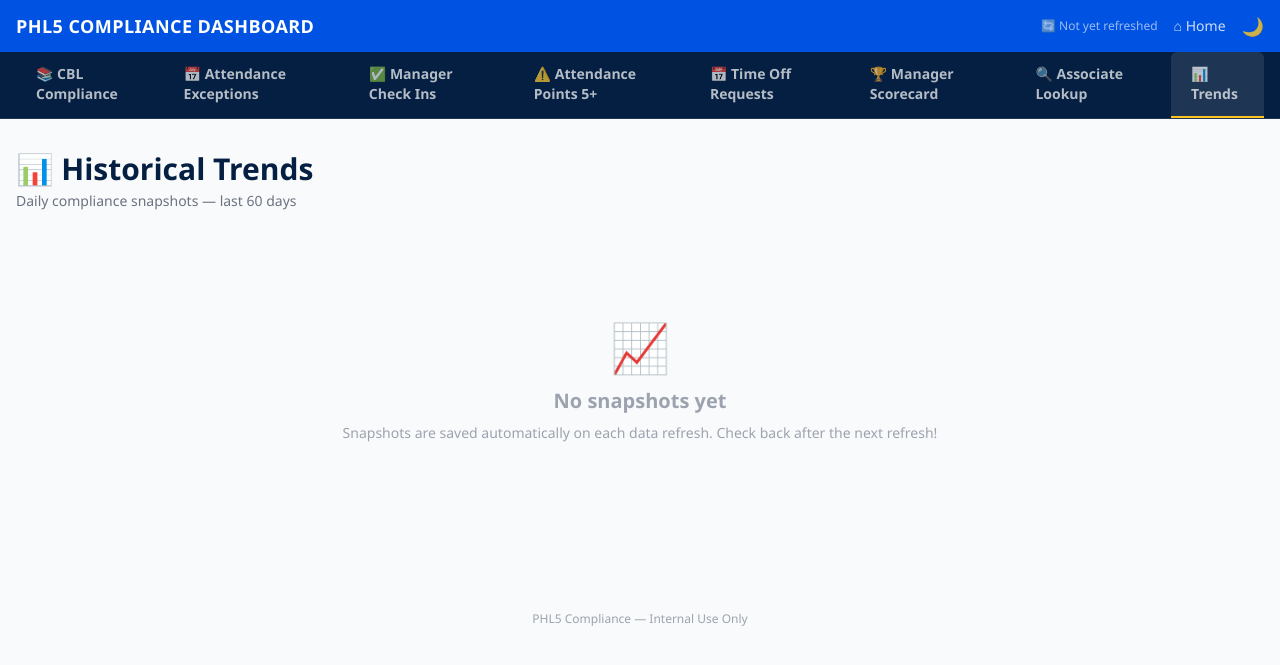
After one commit to shalingandhi-samy/HR-Compliance, a FastAPI app: template templates/trends.html in a window 1280 px wide. The commit adds this page. Shown: the top 665 px of the page. Run offline with FastAPI, Linux system fonts and the light colour scheme; the template is opened without the code that fills it, so the values that code supplies are empty; parts of the project's set-up code (start-up, migrations or seed data) failed here and were passed over; some libraries are stand-ins or nearby versions.

Commit message:
feat: associate lookup, historical trending, last refreshed timestamp, dark mode, teams alerts

```diff
--- a/main.py
+++ b/main.py
@@ -33,12 +33,21 @@ from apscheduler.schedulers.background import BackgroundScheduler
 from apscheduler.triggers.cron import CronTrigger
 import logging
 
+import json
 import onedrive_client
 from file_watcher import start_file_watcher
 from scorecard_data import get_scorecard_summary, get_manager_scorecard
+from associate_lookup import search_associate
+from history_db import init_db, save_snapshot, get_snapshots
+from alerts import check_and_send_alerts
 
 logging.basicConfig(level=logging.INFO)
 logger = logging.getLogger(__name__)
+
+
+from datetime import datetime
+
+_last_refreshed: datetime | None = None
 
 
 def scheduled_refresh():
@@ -46,6 +55,7 @@ def scheduled_refresh():
 
     Downloads fresh bytes from OneDrive once, then re-parses all sheets.
     """
+    global _last_refreshed
     logger.info("Scheduled refresh triggered - downloading latest Excel from OneDrive...")
     onedrive_client.refresh_file_bytes()
     load_data(force=True)
@@ -53,7 +63,39 @@ def scheduled_refresh():
     load_checkins(force=True)
     load_points(force=True)
     load_pto(force=True)
+    _last_refreshed = datetime.now()
+    # Save daily snapshot for trending
+    _save_snapshot_now()
+    # Check alert thresholds
+    try:
+        check_and_send_alerts(
+            load_data(), load_attendance(), load_checkins(), load_points(), load_pto()
+        )
+    except Exception as exc:
+        logger.warning(f"Alert check failed: {exc}")
     logger.info("Scheduled refresh complete!")
+
+
+def _save_snapshot_now() -> None:
+    """Pull current totals from cached data and persist a snapshot."""
+    try:
+        cbl = load_data()
+        att = load_attendance()
+        chk = load_checkins()
+        pts = load_points()
+        pto = load_pto()
+        from checkin_data import get_checkin_summary
+        chk_summary = get_checkin_summary(chk)
+        save_snapshot(
+            cbl=len(cbl),
+            att=len(att),
+            chk=chk_summary["total"],
+            pts=len(pts),
+            pto=len(pto),
+        )
+        logger.info("Snapshot saved to history.db")
+    except Exception as exc:
+        logger.warning(f"Snapshot failed: {exc}")
 
 
 app = FastAPI(title="PHL5 Compliance Dashboard")
@@ -73,6 +115,10 @@ async def startup_event():
     load_checkins()
     load_points()
     load_pto()
+    global _last_refreshed
+    _last_refreshed = datetime.now()
+    init_db()
+    _save_snapshot_now()
     logger.info("All data loaded and ready!")
     start_file_watcher(scheduled_refresh)
 
@@ -250,6 +296,41 @@ async def pto_manager(request: Request, manager_name: str):
     })
 
 
+@app.get("/api/last-refreshed", response_class=HTMLResponse)
+async def last_refreshed():
+    """Returns a small HTML snippet showing the last refresh time."""
+    if _last_refreshed:
+        ts = _last_refreshed.strftime("%b %d, %Y %I:%M %p")
+        return HTMLResponse(f'<span>&#128260; Last refreshed: <strong>{ts}</strong></span>')
+    return HTMLResponse('<span>&#128260; Not yet refreshed</span>')
+
+
+@app.get("/lookup", response_class=HTMLResponse)
+async def lookup(request: Request, q: str = ""):
+    cbl = load_data()
+    att = load_attendance()
+    chk = load_checkins()
+    pts = load_points()
+    pto = load_pto()
+    results = search_associate(q, cbl, att, chk, pts, pto) if q else None
+    return templates.TemplateResponse("lookup.html", {
+        "request": request,
+        "q": q,
+        "results": results,
+        "quote": quote,
+    })
+
+
+@app.get("/trends", response_class=HTMLResponse)
+async def trends(request: Request):
+    snapshots = get_snapshots(days=60)
+    return templates.TemplateResponse("trends.html", {
+        "request": request,
+        "snapshots": snapshots,
+        "snapshots_json": json.dumps(snapshots),
+    })
+
+
 @app.get("/scorecard", response_class=HTMLResponse)
 async def scorecard(request: Request):
     cbl = load_data()
--- a/templates/base.html
+++ b/templates/base.html
@@ -1,5 +1,5 @@
 <!DOCTYPE html>
-<html lang="en">
+<html lang="en" id="html-root">
 <head>
   <meta charset="UTF-8" />
   <meta name="viewport" content="width=device-width, initial-scale=1.0" />
@@ -36,19 +36,49 @@
       .shadow, .shadow-lg, .shadow-md { box-shadow: none !important; }
       a { text-decoration: none !important; color: inherit !important; }
     }
+    /* Dark mode */
+    .dark body        { background-color: #0f172a !important; color: #e2e8f0 !important; }
+    .dark nav         { background-color: #020617 !important; }
+    .dark .tab-nav    { background-color: #0f172a !important; border-color: #1e293b !important; }
+    .dark main        { background-color: #0f172a !important; }
+    .dark footer      { color: #475569 !important; }
+    .dark .bg-white   { background-color: #1e293b !important; }
+    .dark .bg-gray-50 { background-color: #0f172a !important; }
+    .dark .bg-gray-100{ background-color: #1e293b !important; }
+    .dark .border-gray-100 { border-color: #334155 !important; }
+    .dark .text-gray-500   { color: #94a3b8 !important; }
+    .dark .text-gray-400   { color: #64748b !important; }
+    .dark .text-gray-700   { color: #cbd5e1 !important; }
+    .dark .text-gray-800   { color: #e2e8f0 !important; }
+    .dark .text-\[\#041f41\] { color: #93c5fd !important; }
+    .dark .divide-gray-100 > * { border-color: #334155 !important; }
+    .dark .hover\:bg-blue-50:hover  { background-color: #1e3a5f !important; }
+    .dark .hover\:bg-gray-50:hover  { background-color: #1e293b !important; }
+    .dark .hover\:bg-yellow-50:hover{ background-color: #2d1f00 !important; }
+    .dark .hover\:bg-red-50:hover   { background-color: #2d0a0a !important; }
+    .dark .hover\:bg-green-50:hover { background-color: #052e0a !important; }
   </style>
 </head>
 <body class="bg-gray-50 min-h-screen">
 
   <!-- Nav -->
-  <nav class="bg-[#0053e2] shadow-md">
+  <nav class="bg-[#0053e2] shadow-md no-print">
     <div class="max-w-7xl mx-auto px-4 py-3 flex items-center justify-between">
       <div class="flex items-center gap-3">
         <span class="text-white font-bold text-lg tracking-wide">PHL5 COMPLIANCE DASHBOARD</span>
       </div>
       <div class="flex items-center gap-4">
+        <span class="text-white/60 text-xs"
+          hx-get="/api/last-refreshed"
+          hx-trigger="load, every 60s"
+          hx-swap="innerHTML">
+          &#128260; Loading...
+        </span>
         <a href="/" class="text-white/80 hover:text-white text-sm transition">&#8962; Home</a>
-
+        <button id="dark-toggle" onclick="toggleDark()"
+          class="text-white/80 hover:text-white text-lg transition" title="Toggle dark mode">
+          &#127769;
+        </button>
       </div>
     </div>
   </nav>
@@ -80,6 +110,14 @@
         {% if '/scorecard' in request.url.path %}bg-white/10 text-white border-b-2 border-[#ffc220]{% endif %}">
         &#127942; Manager Scorecard
       </a>
+      <a href="/lookup" class="px-5 py-3 text-sm font-semibold text-white/70 hover:text-white hover:bg-white/10 transition rounded-t-md
+        {% if '/lookup' in request.url.path %}bg-white/10 text-white border-b-2 border-[#ffc220]{% endif %}">
+        &#128269; Associate Lookup
+      </a>
+      <a href="/trends" class="px-5 py-3 text-sm font-semibold text-white/70 hover:text-white hover:bg-white/10 transition rounded-t-md
+        {% if '/trends' in request.url.path %}bg-white/10 text-white border-b-2 border-[#ffc220]{% endif %}">
+        &#128202; Trends
+      </a>
     </div>
   </div>
 
@@ -90,6 +128,25 @@
   <footer class="text-center text-gray-400 text-xs py-6 mt-8">
     PHL5 Compliance &mdash; Internal Use Only
   </footer>
+
+<script>
+// Dark mode
+function toggleDark() {
+  var html = document.getElementById('html-root');
+  var isDark = html.classList.toggle('dark');
+  localStorage.setItem('darkMode', isDark ? '1' : '0');
+  document.getElementById('dark-toggle').textContent = isDark ? '\u2600\ufe0f' : '\U0001f319';
+}
+(function () {
+  if (localStorage.getItem('darkMode') === '1') {
+    document.getElementById('html-root').classList.add('dark');
+    document.addEventListener('DOMContentLoaded', function () {
+      var btn = document.getElementById('dark-toggle');
+      if (btn) btn.textContent = '\u2600\ufe0f';
+    });
+  }
+})();
+</script>
 
 <script>
 function exportTableToCSV(tableId, filename) {
--- /dev/null
+++ b/templates/trends.html
@@ -0,0 +1,104 @@
+{% extends "base.html" %}
+{% block title %}Compliance Trends - PHL5{% endblock %}
+{% block content %}
+
+<div class="mb-8">
+  <h1 class="text-3xl font-bold text-[#041f41] mb-1">&#128202; Historical Trends</h1>
+  <p class="text-gray-500 text-sm">Daily compliance snapshots — last 60 days</p>
+</div>
+
+{% if snapshots | length == 0 %}
+<div class="text-center py-20">
+  <div class="text-5xl mb-4">&#128200;</div>
+  <p class="text-xl font-bold text-gray-400">No snapshots yet</p>
+  <p class="text-gray-400 text-sm mt-2">Snapshots are saved automatically on each data refresh. Check back after the next refresh!</p>
+</div>
+{% else %}
+
+<!-- Summary Cards -->
+{% set last = snapshots[-1] %}
+{% set first = snapshots[0] %}
+<div class="grid grid-cols-2 sm:grid-cols-3 lg:grid-cols-5 gap-4 mb-10">
+  {% set metrics = [
+    ('CBL Pending',      last.cbl, first.cbl, '#0053e2', 'bg-blue-50'),
+    ('Att. Exceptions',  last.att, first.att, '#995213', 'bg-yellow-50'),
+    ('Check-Ins Needed', last.chk, first.chk, '#ea1100', 'bg-red-50'),
+    ('Points 5+',        last.pts, first.pts, '#7f1d1d', 'bg-red-50'),
+    ('PTO Pending',      last.pto, first.pto, '#2a8703', 'bg-green-50'),
+  ] %}
+  {% for label, curr, start_val, color, bg in metrics %}
+  {% set delta = curr - start_val %}
+  <div class="{{ bg }} border-2 rounded-2xl p-4 text-center" style="border-color:{{ color }};">
+    <div class="text-xs font-semibold uppercase tracking-wider mb-1" style="color:{{ color }};">{{ label }}</div>
+    <div class="text-4xl font-black" style="color:{{ color }};">{{ curr }}</div>
+    <div class="text-xs mt-1 {% if delta > 0 %}text-red-500{% elif delta < 0 %}text-green-600{% else %}text-gray-400{% endif %}">
+      {% if delta > 0 %}&#9650; +{{ delta }}{% elif delta < 0 %}&#9660; {{ delta }}{% else %}&mdash; No change{% endif %}
+      <span class="text-gray-400"> vs {{ snapshots|length }}d ago</span>
+    </div>
+  </div>
+  {% endfor %}
+</div>
+
+<!-- Line Chart -->
+<div class="bg-white rounded-2xl shadow border border-gray-100 p-6 mb-10">
+  <h2 class="text-lg font-bold text-[#041f41] mb-4">All Metrics Over Time</h2>
+  <div style="height:380px;">
+    <canvas id="trendsChart"></canvas>
+  </div>
+</div>
+
+<!-- Snapshot Table -->
+<div class="overflow-x-auto rounded-2xl shadow border border-gray-100">
+  <table class="w-full text-sm sortable-table" id="trends-table">
+    <thead class="bg-[#041f41] text-white">
+      <tr>
+        <th class="px-4 py-3 text-left font-semibold">Date</th>
+        <th class="px-4 py-3 text-center font-semibold">&#128218; CBL</th>
+        <th class="px-4 py-3 text-center font-semibold">&#128197; Attendance</th>
+        <th class="px-4 py-3 text-center font-semibold">&#9989; Check-Ins</th>
+        <th class="px-4 py-3 text-center font-semibold">&#9888;&#65039; Points 5+</th>
+        <th class="px-4 py-3 text-center font-semibold">&#128203; PTO</th>
+      </tr>
+    </thead>
+    <tbody class="divide-y divide-gray-100">
+      {% for s in snapshots | reverse %}
+      <tr class="hover:bg-blue-50 transition">
+        <td class="px-4 py-2 font-medium text-gray-700">{{ s.date }}</td>
+        <td class="px-4 py-2 text-center font-bold text-[#0053e2]">{{ s.cbl }}</td>
+        <td class="px-4 py-2 text-center font-bold text-[#995213]">{{ s.att }}</td>
+        <td class="px-4 py-2 text-center font-bold text-[#ea1100]">{{ s.chk }}</td>
+        <td class="px-4 py-2 text-center font-bold text-[#7f1d1d]">{{ s.pts }}</td>
+        <td class="px-4 py-2 text-center font-bold text-[#2a8703]">{{ s.pto }}</td>
+      </tr>
+      {% endfor %}
+    </tbody>
+  </table>
+</div>
+
+<script>
+var data = {{ snapshots_json }};
+var labels = data.map(function(d) { return d.date; });
+
+new Chart(document.getElementById('trendsChart'), {
+  type: 'line',
+  data: {
+    labels: labels,
+    datasets: [
+      { label: 'CBL Pending',      data: data.map(function(d){return d.cbl;}), borderColor:'#0053e2', backgroundColor:'rgba(0,83,226,0.08)', tension:0.3, fill:true, pointRadius:3 },
+      { label: 'Att. Exceptions',  data: data.map(function(d){return d.att;}), borderColor:'#ffc220', backgroundColor:'rgba(255,194,32,0.08)', tension:0.3, fill:true, pointRadius:3 },
+      { label: 'Check-Ins Needed', data: data.map(function(d){return d.chk;}), borderColor:'#ea1100', backgroundColor:'rgba(234,17,0,0.08)', tension:0.3, fill:true, pointRadius:3 },
+      { label: 'Points 5+',        data: data.map(function(d){return d.pts;}), borderColor:'#7f1d1d', backgroundColor:'rgba(127,29,29,0.08)', tension:0.3, fill:true, pointRadius:3 },
+      { label: 'PTO Pending',      data: data.map(function(d){return d.pto;}), borderColor:'#2a8703', backgroundColor:'rgba(42,135,3,0.08)', tension:0.3, fill:true, pointRadius:3 },
+    ]
+  },
+  options: {
+    responsive: true,
+    maintainAspectRatio: false,
+    plugins: { legend: { position: 'top' } },
+    scales: { y: { beginAtZero: true } }
+  }
+});
+</script>
+
+{% endif %}
+{% endblock %}
```
Also changed, not shown: alerts.py (added, +113 -0 lines), associate_lookup.py (added, +88 -0 lines), history_db.py (added, +62 -0 lines), templates/lookup.html (added, +152 -0 lines).
